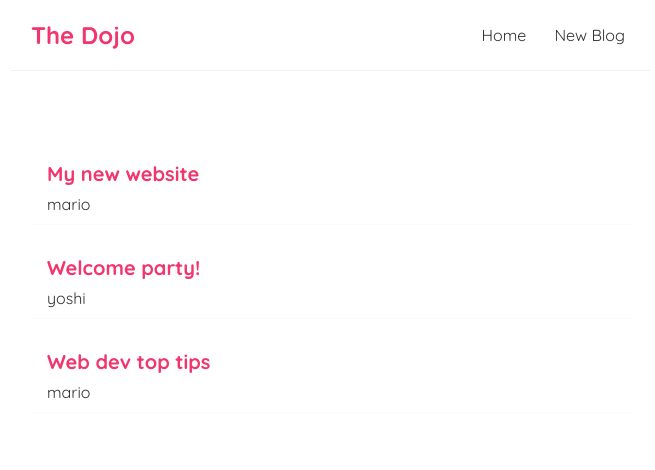
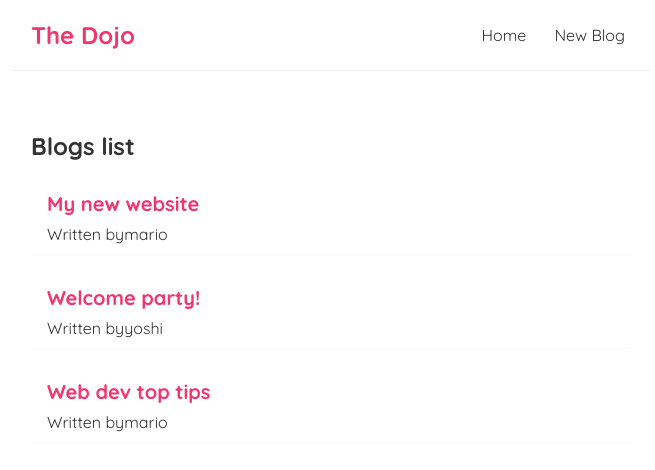
Before and after one commit to MNKanout/dojo_blog, a React (Create React App) app: page / in a window 1280 px wide. Shown: the top 470 px of the page, without its empty margins (309-964 px from the left). Built offline with nearby package versions, Linux system fonts and the light colour scheme.

Commit message:
Tutorial 11

```diff
--- /dev/null
+++ b/src/BlogList.js
@@ -0,0 +1,16 @@
+const BlogList = ({blogs, title}) => {
+    return (
+    <div className="blog-list">
+        <h2>Blogs list</h2>
+        {blogs.map(blog => (
+            <div className="blog-preview" key={blog.id}>
+                <h2>{blog.title}</h2>
+                <p>Written by{blog.author}</p>
+            </div>
+        ))
+        }
+    </div>
+    );
+}
+
+export default BlogList;
--- a/src/Home.js
+++ b/src/Home.js
@@ -1,4 +1,5 @@
 import {useState} from 'react';
+import BlogList from './BlogList';
 
 
 const Home = () => {
@@ -13,14 +14,7 @@ const Home = () => {
 
     return (
         <div className="home">
-            {
-                blogs.map(blog => (
-                    <div className="blog-preview" key={blog.id}>
-                        <h2>{blog.title}</h2>
-                        <p>{blog.author}</p>
-                    </div>
-                ))
-            }
+            <BlogList blogs={blogs} />
         </div>
      );
 }
```
